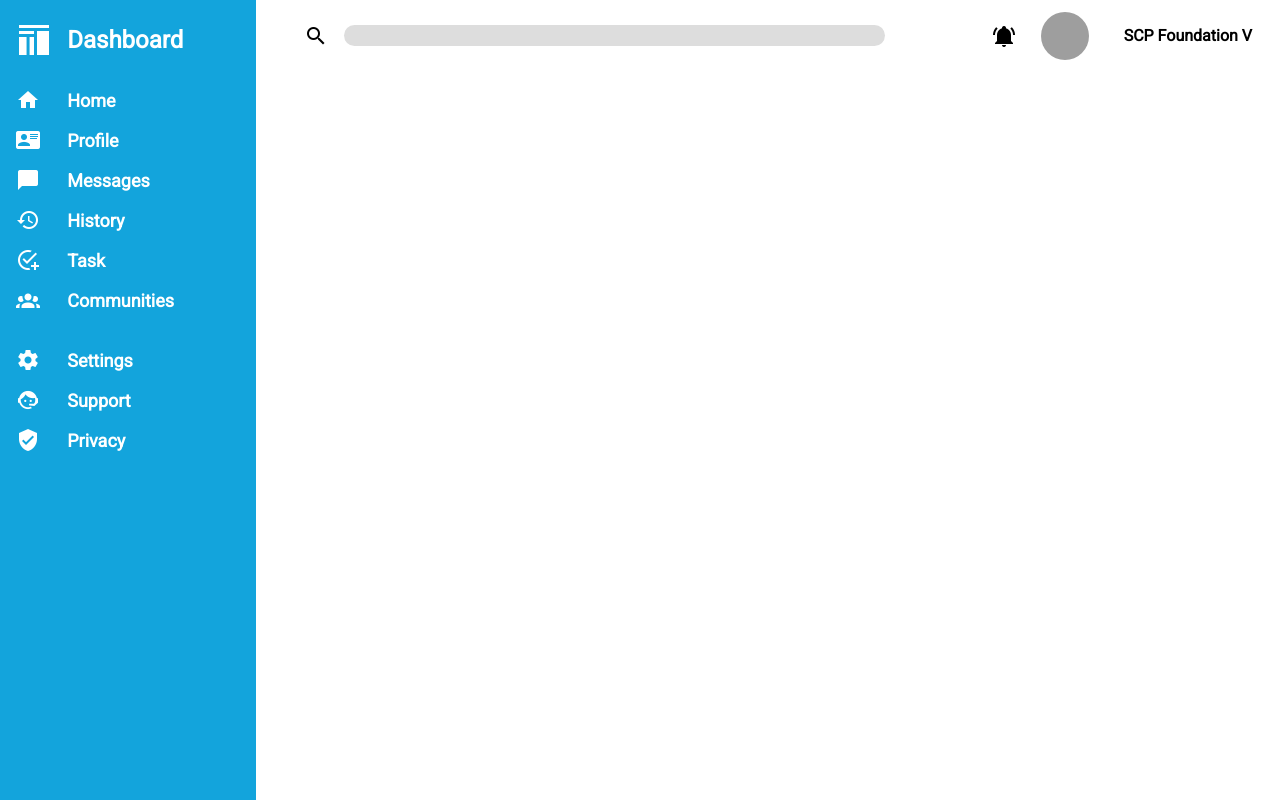
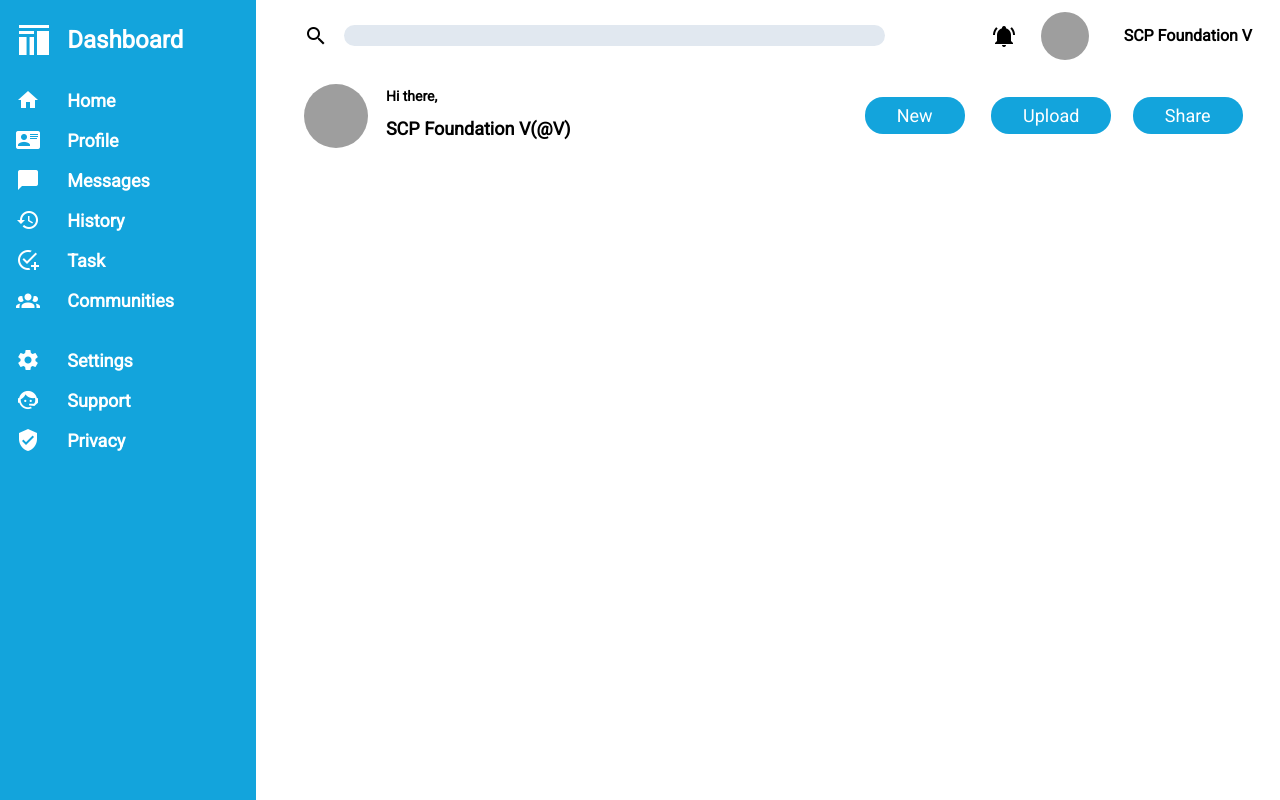
Before and after one commit to aScHEABL/Admin-Dashboard, a plain HTML site: page index.html in a window 1280 px wide. Drawn offline with Linux system fonts and the light colour scheme; grey boxes are pictures that could not be loaded.

Commit message:
feat: add nav lower section layout

```diff
--- a/index.html
+++ b/index.html
@@ -63,11 +63,23 @@
                 </div>
                 <div id="nav-upper-section-right-column">
                     <img id="notification" src="./resources/notification.png">
-                    <img id="profile-picture" src="https://cdn.discordapp.com/attachments/723087012319723521/993213692512567326/unknown.png">
+                    <img id="profile-picture-1" src="https://cdn.discordapp.com/attachments/723087012319723521/993213692512567326/unknown.png">
                     <p id="username">SCP Foundation V</p>
                 </div>
             </div>
-            <div id="nav-lower-section"></div>
+            <div id="nav-lower-section">
+                <div id="nav-lower-section-left-column">
+                    <img id="profile-picture-2" src="https://cdn.discordapp.com/attachments/723087012319723521/993213692512567326/unknown.png">
+                    <p id="greeting-p1">Hi there,</p>
+                    <p id="username-p2">SCP Foundation V(@V)</p>
+                </div>
+                <div id="nav-lower-section-middle-column"></div>
+                <div id="nav-lower-section-right-column">
+                    <button id="new-button">New</button>
+                    <button id="upload-button">Upload</button>
+                    <button id="share-button">Share</button>
+                </div>
+            </div>
         </div>
         <div id="right-section">
         </div>
--- a/style.css
+++ b/style.css
@@ -1,4 +1,9 @@
 @import url('https://fonts.googleapis.com/css2?family=Roboto&display=swap');
+
+:root {
+    --main-theme-color: #13a4dc;
+    --gray-background: #e1e8f0;
+}
 
 * {
     box-sizing: border-box;
@@ -24,7 +29,7 @@ body > #content {
 
 body > #content > #dashboard {
     display: grid;
-    background-color: #13a4dc;
+    background-color: var(--main-theme-color);
     grid-area: dashboard;
     height: 100%;
     width: 100%;
@@ -112,7 +117,7 @@ body > #content > #nav > #nav-upper-section > #nav-upper-section-left-column > i
     height: 30%;
     border-radius: 16px;
     border-style: none;
-    background-color: #dddddd;
+    background-color: var(--gray-background);
 }
 
 body > #content > #nav > #nav-upper-section > #nav-upper-section-right-column {
@@ -127,7 +132,7 @@ body > #content > #nav > #nav-upper-section > #nav-upper-section-right-column >
     height: 24px;
 }
 
-body > #content > #nav > #nav-upper-section > #nav-upper-section-right-column > #profile-picture {
+body > #content > #nav > #nav-upper-section > #nav-upper-section-right-column > #profile-picture-1 {
     width: 48px;
     height: 48px;
     border-radius: 32px;
@@ -138,5 +143,59 @@ body > #content > #nav > #nav-upper-section > #nav-upper-section-right-column >
 }
 
 body > #content > #nav > #nav-lower-section {
+    display: grid;
+    align-items: center;
+    grid-template-columns: 4fr 2fr 4fr;
+}
 
+body > #content > #nav > #nav-lower-section > #nav-lower-section-left-column {
+    position: relative;
+    left: 48px;
+    display: grid;
+    grid-template-columns: 2fr 8fr;
+    grid-template-rows: 25.6px 38.4px;
+    grid-template-areas:
+    "profile-picture greeting-p1"
+    "profile-picture username-p2";
+    align-items: center;
 }
+
+body > #content > #nav > #nav-lower-section > #nav-lower-section-left-column > #profile-picture-2 {
+    width: 64px;
+    height: 64px;
+    border-radius: 32px;
+    grid-area: profile-picture;
+}
+
+body > #content > #nav > #nav-lower-section > #nav-lower-section-left-column > p {
+    margin: 0;
+    font-weight: 900;
+}
+
+body > #content > #nav > #nav-lower-section > #nav-lower-section-left-column > #greeting-p1 {
+    font-size: 14px;
+    grid-area: greeting-p1;
+}
+
+body > #content > #nav > #nav-lower-section > #nav-lower-section-left-column > #username-p2 {
+    font-size: 18px;
+    grid-area: username-p2;
+}
+
+body > #content > #nav > #nav-lower-section > #nav-lower-section-right-column {
+    position: relative;
+    right: 24px;
+    display: grid;
+    align-items: center;
+    justify-items: center;
+    grid-template-columns: 1fr 1fr 1fr;
+}
+
+body > #content > #nav > #nav-lower-section > #nav-lower-section-right-column > button {
+    font-size: 18px;
+    padding: 8px 32px 8px 32px;
+    border-radius: 18px;
+    border: none;
+    background-color: var(--main-theme-color);
+    color: white;
+}
```
